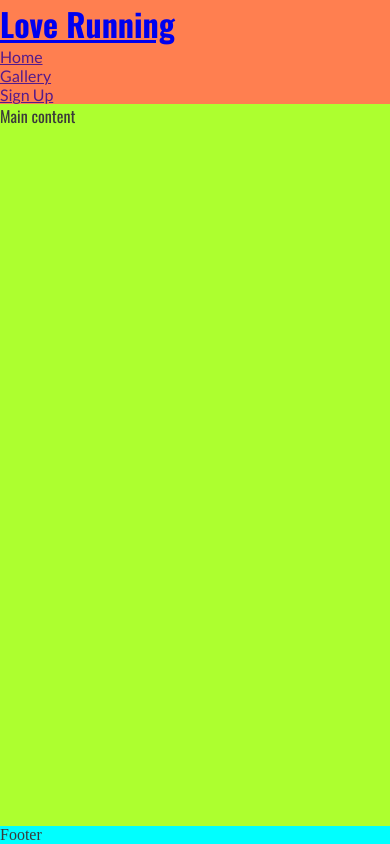
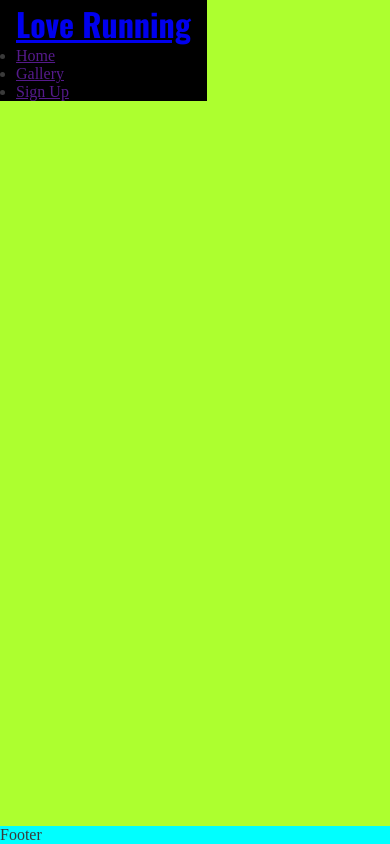
Before and after one commit to bancken/love-running, a plain HTML site: page index.html in a window 390 px wide. Drawn offline with nearby package versions, Linux system fonts and the light colour scheme.

Commit message:
changing header for mobile

```diff
--- a/assets/css/stylesheet.css
+++ b/assets/css/stylesheet.css
@@ -17,8 +17,10 @@ body {
 }
 /* header */
 header {
-    background-color: coral;
-    font-family: lato;
+    background-color: black;
+    padding: 0 1rem;
+    position: fixed;
+    z-index: 99;
 }
 h1 {
     font-family: oswald, sans-serif;
```
